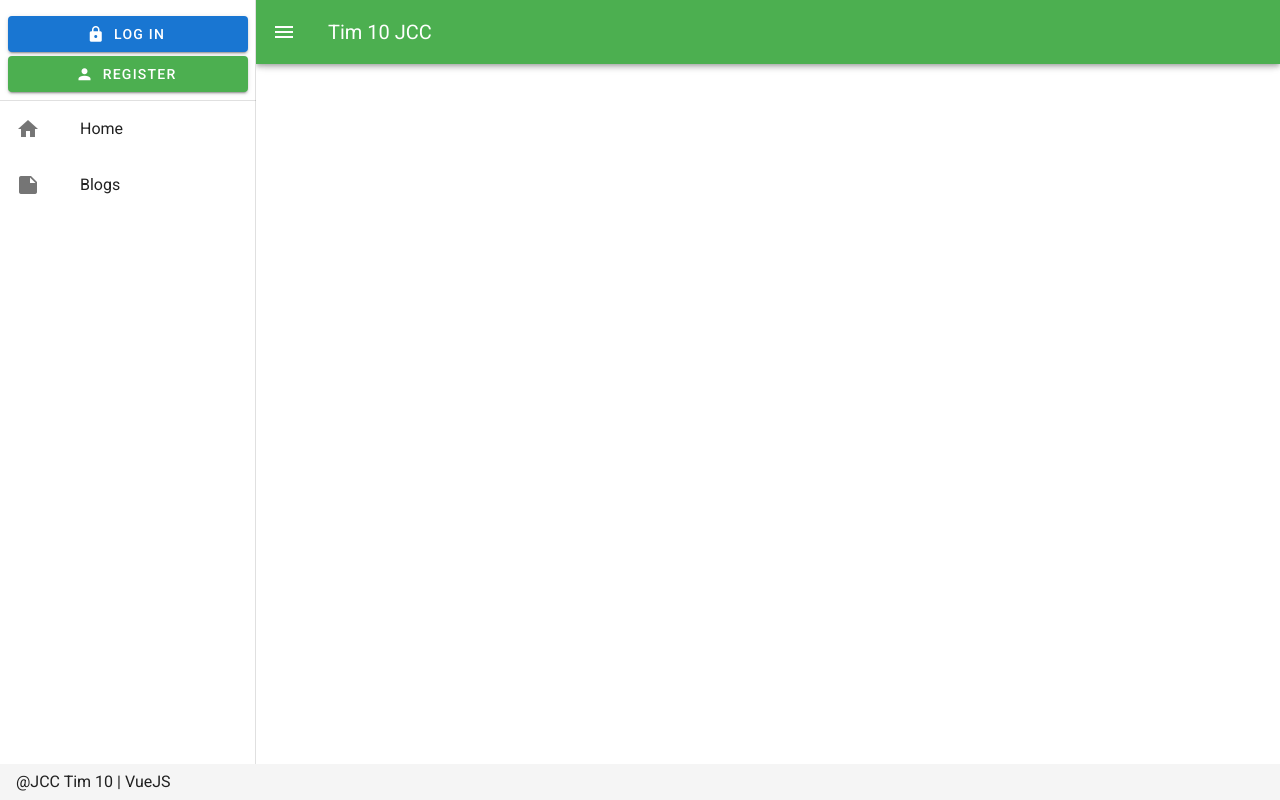
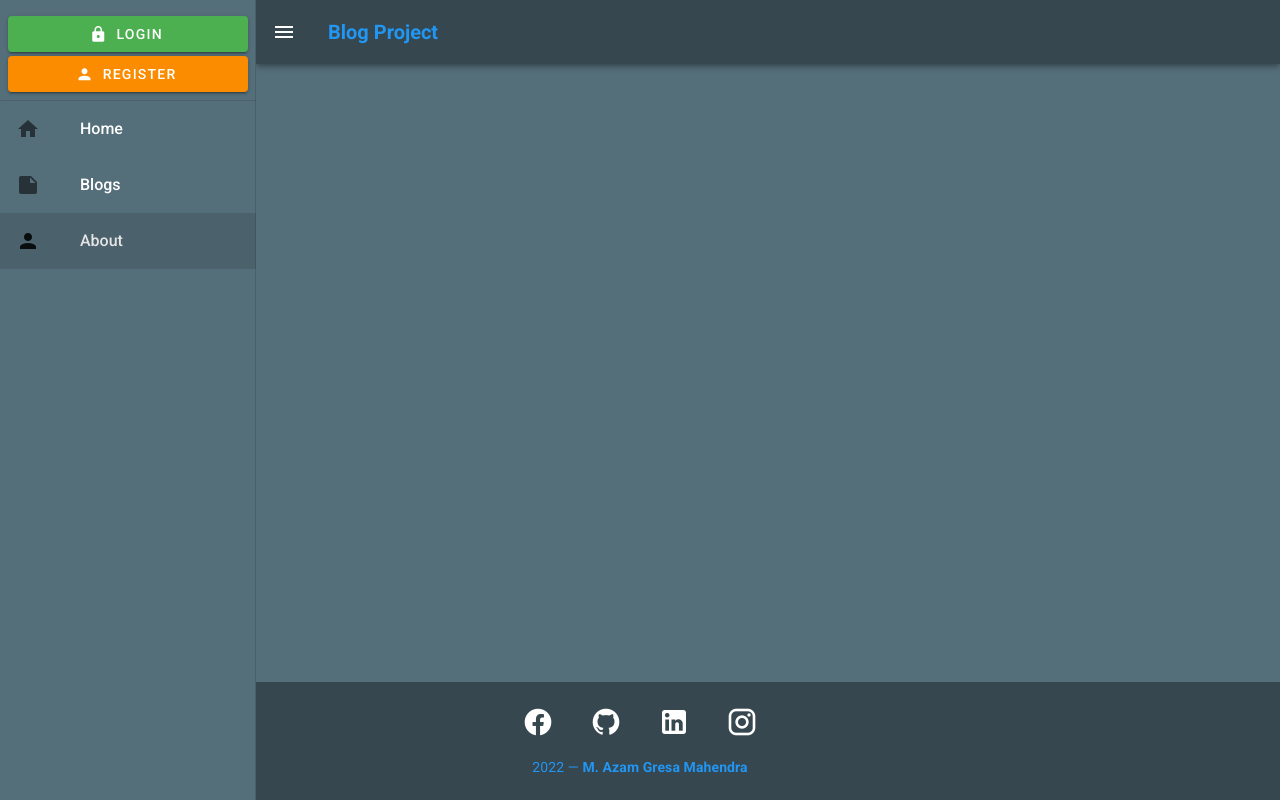
Before and after one commit to mazamgresam/blog-project, a Vue app: page /about in a window 1280 px wide. Both pictures are taken after a click on the button 28 px from the left and 32 px from the top of the page. Built offline with nearby package versions, Linux system fonts and the light colour scheme.

Commit message:
layouting

```diff
--- a/src/App.vue
+++ b/src/App.vue
@@ -1,10 +1,8 @@
 <template>
-  <!-- App.vue -->
   <v-app>
     <Alert />
     <Dialog />
-
-    <v-navigation-drawer app v-model="drawer">
+    <v-navigation-drawer class="blue-grey darken-1" app v-model="drawer">
       <v-list>
         <v-list-item v-if="!guest">
           <v-list-item-avatar>
@@ -22,18 +20,20 @@
         </v-list-item>
 
         <div class="pa-2" v-if="guest">
-          <v-btn block color="primary" class="mb-1" @click="login">
+          <v-btn block color="success" class="mb-1" @click="login">
             <v-icon left>mdi-lock</v-icon>
-            Log in
+            Login
           </v-btn>
-          <v-btn block color="success" @click="register">
+          <v-btn block color="warning" @click="register">
             <v-icon left>mdi-account</v-icon>
             Register
           </v-btn>
         </div>
+
         <v-divider></v-divider>
 
         <v-list-item
+          class="font-weight-medium"
           v-for="(item, index) in menus"
           :key="`menu-${index}`"
           :to="item.route"
@@ -43,7 +43,9 @@
           </v-list-item-icon>
 
           <v-list-item-content>
-            <v-list-item-title>{{ item.title }}</v-list-item-title>
+            <v-list-item-title class="white--text">{{
+              item.title
+            }}</v-list-item-title>
           </v-list-item-content>
         </v-list-item>
       </v-list>
@@ -57,13 +59,15 @@
       </template>
     </v-navigation-drawer>
 
-    <v-app-bar app color="success" dark>
+    <v-app-bar app color="blue-grey darken-3" dark>
       <v-app-bar-nav-icon @click.stop="drawer = !drawer"></v-app-bar-nav-icon>
 
-      <v-toolbar-title>Tim 10 JCC</v-toolbar-title>
+      <v-toolbar-title class="blue--text font-weight-bold"
+        >Blog Project</v-toolbar-title
+      >
       <v-spacer></v-spacer>
     </v-app-bar>
-    <v-main>
+    <v-main class="blue-grey darken-1">
       <v-container fluid>
         <v-slide-y-transition>
           <router-view></router-view>
@@ -71,7 +75,26 @@
       </v-container>
     </v-main>
 
-    <v-footer app> @JCC Tim 10 | VueJS </v-footer>
+    <v-footer class="flex-column blue-grey darken-3">
+      <v-card-title>
+        <a
+          class="text-decoration-none"
+          v-for="connect in connects"
+          :key="connect.icon"
+          :href="connect.link"
+        >
+          <v-btn class="mx-4" dark icon>
+            <v-icon size="32px">
+              {{ connect.icon }}
+            </v-icon>
+          </v-btn>
+        </a>
+      </v-card-title>
+      <v-card-text class="blue--text text-center">
+        {{ new Date().getFullYear() }} —
+        <strong>M. Azam Gresa Mahendra</strong>
+      </v-card-text>
+    </v-footer>
   </v-app>
 </template>
 
@@ -90,8 +113,18 @@ export default {
     menus: [
       { title: "Home", icon: "mdi-home", route: "/" },
       { title: "Blogs", icon: "mdi-note", route: "/blogs" },
+      { title: "About", icon: "mdi-account", route: "/about" },
     ],
     apiDomain: "https://demo-api-vue.sanbercloud.com",
+    connects: [
+      { link: "https://www.facebook.com/shaolinzam", icon: "mdi-facebook" },
+      { link: "https://github.com/mazamgresam", icon: "mdi-github" },
+      {
+        link: "https://www.linkedin.com/in/m-azam-gresa-mahendra-681204217/",
+        icon: "mdi-linkedin",
+      },
+      { link: "https://www.instagram.com/mazadram/", icon: "mdi-instagram" },
+    ],
   }),
 
   computed: {
@@ -111,7 +144,7 @@ export default {
     logout() {
       let config = {
         method: "post",
-        url: this.apiDomain + "/api/v2/auth/logout",
+        url: `${this.apiDomain}/api/v2/auth/logout`,
         headers: {
           Authorization: "Bearer" + this.token,
         },
```
